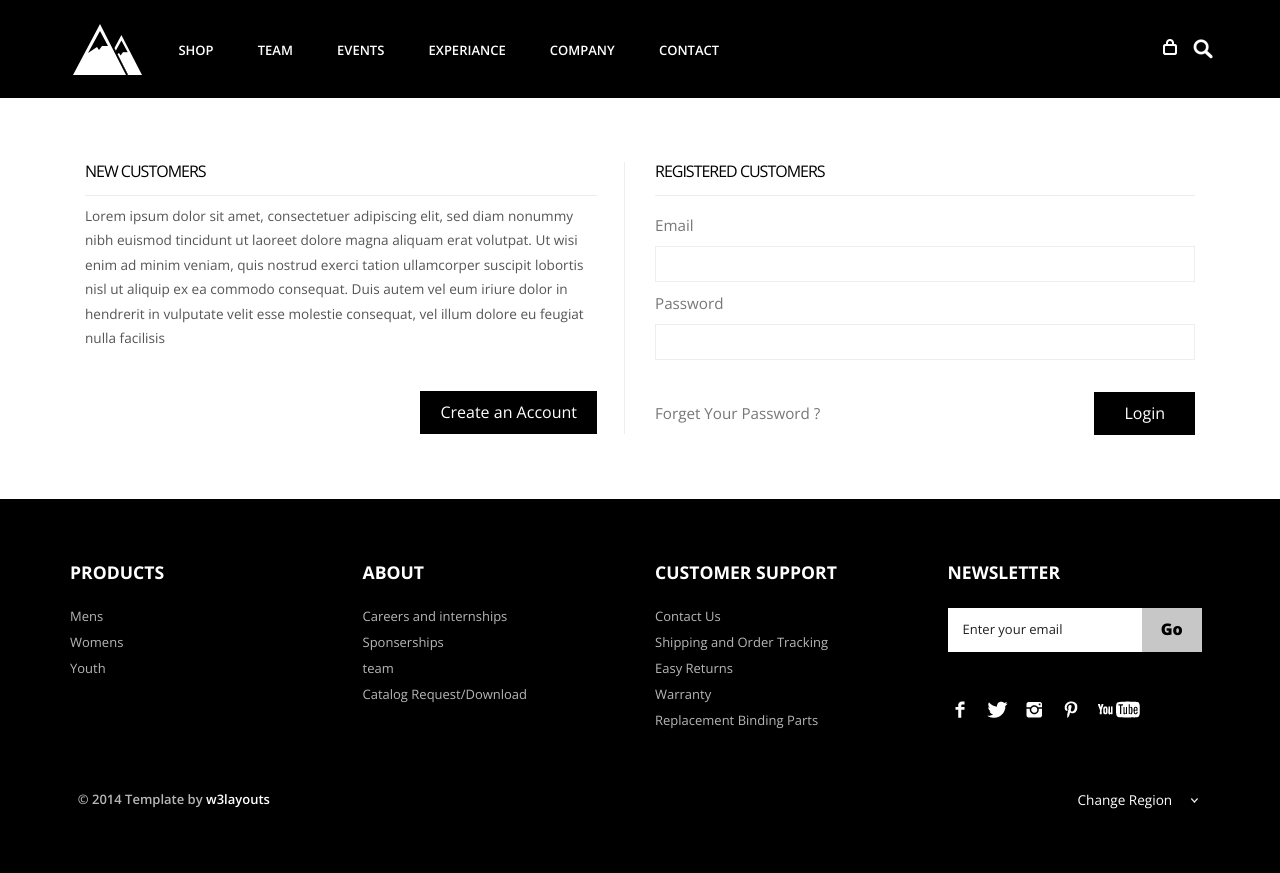
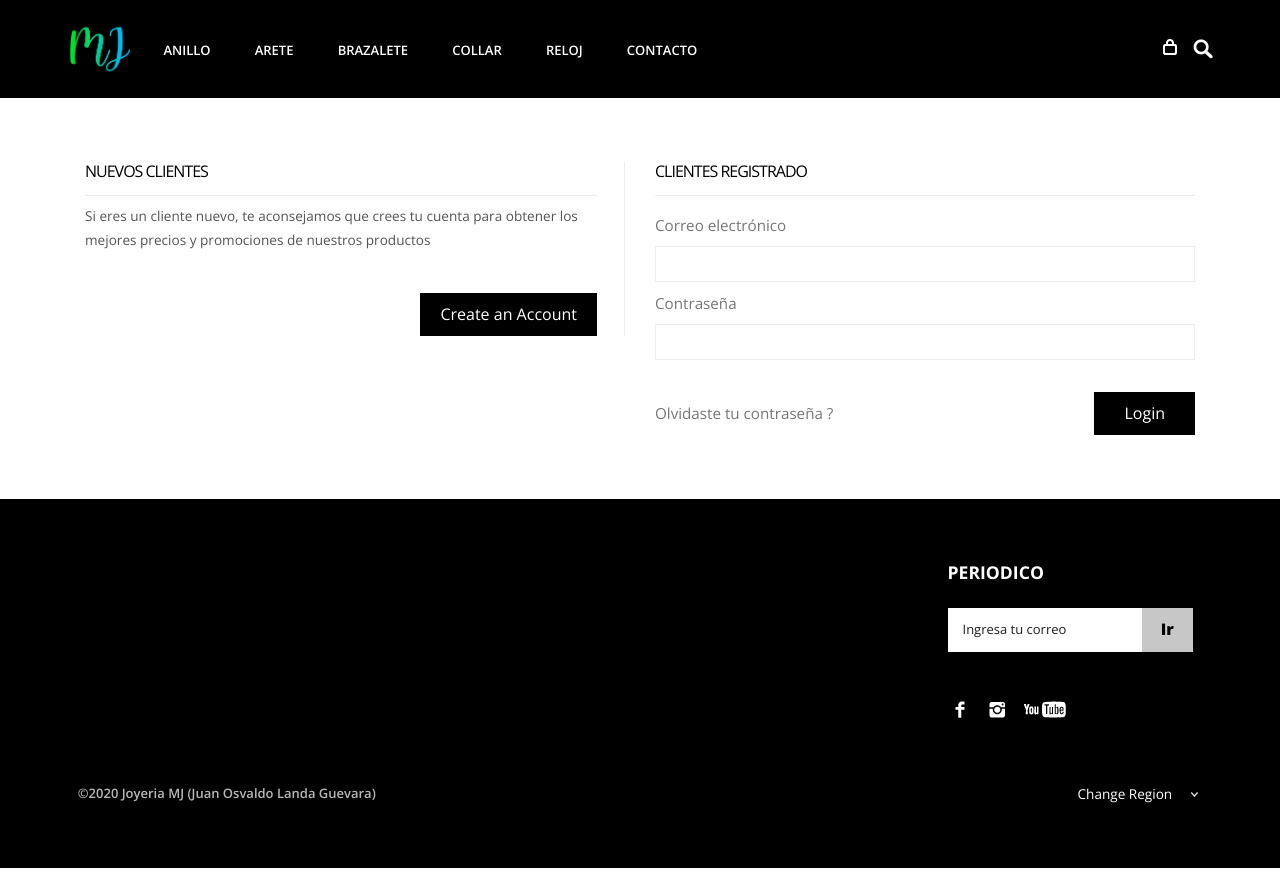
Before and after one commit to JOLG4031620/Joyeria, a plain HTML site: page login.html in a window 1280 px wide. Drawn offline with nearby package versions, Linux system fonts and the light colour scheme.

Commit message:
Update login.html

```diff
--- a/login.html
+++ b/login.html
@@ -7,7 +7,8 @@ License URL: http://creativecommons.org/licenses/by/3.0/
 <!DOCTYPE HTML>
 <html>
 <head>
-<title>Free Snow Bootstrap Website Template | Checkout :: w3layouts</title>
+<title>Joyeria MJ</title>
+<link rel="icon" href="images/icono mini.png" type="image/png" />
 <link href="css/bootstrap.css" rel='stylesheet' type='text/css' />
 <link href="css/style.css" rel='stylesheet' type='text/css' />
 <meta name="viewport" content="width=device-width, initial-scale=1, maximum-scale=1">
@@ -54,17 +55,17 @@ License URL: http://creativecommons.org/licenses/by/3.0/
 			  <div class="col-md-12">
 				 <div class="header-left">
 					 <div class="logo">
-						<a href="index.html"><img src="images/logo.png" alt=""/></a>
+						<a href="index.html"><img src="images/icono mini.png" alt="" height="60px"/></a>
 					 </div>
 					 <div class="menu">
 						  <a class="toggleMenu" href="#"><img src="images/nav.png" alt="" /></a>
 						    <ul class="nav" id="nav">
-						    	<li><a href="shop.html">Shop</a></li>
-						    	<li><a href="team.html">Team</a></li>
-						    	<li><a href="shop.html">Events</a></li>
-						    	<li><a href="experiance.html">Experiance</a></li>
-						    	<li><a href="shop.html">Company</a></li>
-								<li><a href="contact.html">Contact</a></li>
+						    	<li><a href="shop.html">Anillo</a></li>
+						    	<li><a href="arete.html">Arete</a></li>
+						    	<li><a href="brazalete.html">Brazalete</a></li>
+								<li><a href="collar.html">Collar</a></li>
+								<li><a href="reloj.html">Reloj</a></li>
+								<li><a href="contact.html">Contacto</a></li>
 								<div class="clear"></div>
 							</ul>
 							<script type="text/javascript" src="js/responsive-nav.js"></script>
@@ -96,12 +97,12 @@ License URL: http://creativecommons.org/licenses/by/3.0/
 						  		<a href="#"><img src="images/close_edit.png" alt=""/></a>
 						  </div>
 						   <div class="clear"></div>
-						  <li class="list_img"><img src="images/1.jpg" alt=""/></li>
-						  <li class="list_desc"><h4><a href="#">velit esse molestie</a></h4><span class="actual">1 x
-                          $12.00</span></li>
+						  <li class="list_img"><img src="images/R02O.png" alt="" width="50px"/></li>
+						  <li class="list_desc"><h4><a href="#">Reloj Elegante</a></h4><span class="actual">1 x
+                          $600.00</span></li>
 						  <div class="login_buttons">
-							 <div class="check_button"><a href="checkout.html">Check out</a></div>
-							 <div class="login_button"><a href="login.html">Login</a></div>
+							 <div class="check_button"><a href="checkout.html">Comprar</a></div>
+							 <div class="login_button"><a href="login.html">Ingresar</a></div>
 							 <div class="clear"></div>
 						  </div>
 						  <div class="clear"></div>
@@ -119,8 +120,8 @@ License URL: http://creativecommons.org/licenses/by/3.0/
 		<div class="container">
 			<div class="col-md-6">
 				 <div class="login-page">
-					<h4 class="title">New Customers</h4>
-					<p>Lorem ipsum dolor sit amet, consectetuer adipiscing elit, sed diam nonummy nibh euismod tincidunt ut laoreet dolore magna aliquam erat volutpat. Ut wisi enim ad minim veniam, quis nostrud exerci tation ullamcorper suscipit lobortis nisl ut aliquip ex ea commodo consequat. Duis autem vel eum iriure dolor in hendrerit in vulputate velit esse molestie consequat, vel illum dolore eu feugiat nulla facilisis</p>
+					<h4 class="title">Nuevos Clientes</h4>
+					<p>Si eres un cliente nuevo, te aconsejamos que crees tu cuenta para obtener los mejores precios y promociones de nuestros productos</p>
 					<div class="button1">
 					   <a href="register.html"><input type="submit" name="Submit" value="Create an Account"></a>
 					 </div>
@@ -129,21 +130,21 @@ License URL: http://creativecommons.org/licenses/by/3.0/
 				</div>
 				<div class="col-md-6">
 				 <div class="login-title">
-	           		<h4 class="title">Registered Customers</h4>
+	           		<h4 class="title">Clientes Registrado</h4>
 					<div id="loginbox" class="loginbox">
 						<form action="" method="post" name="login" id="login-form">
 						  <fieldset class="input">
 						    <p id="login-form-username">
-						      <label for="modlgn_username">Email</label>
+						      <label for="modlgn_username">Correo electrónico</label>
 						      <input id="modlgn_username" type="text" name="email" class="inputbox" size="18" autocomplete="off">
 						    </p>
 						    <p id="login-form-password">
-						      <label for="modlgn_passwd">Password</label>
+						      <label for="modlgn_passwd">Contraseña</label>
 						      <input id="modlgn_passwd" type="password" name="password" class="inputbox" size="18" autocomplete="off">
 						    </p>
 						    <div class="remember">
 							    <p id="login-form-remember">
-							      <label for="modlgn_remember"><a href="#">Forget Your Password ? </a></label>
+							      <label for="modlgn_remember"><a href="#">Olvidaste tu contraseña ? </a></label>
 							   </p>
 							    <input type="submit" name="Submit" class="button" value="Login"><div class="clear"></div>
 							 </div>
@@ -161,53 +162,39 @@ License URL: http://creativecommons.org/licenses/by/3.0/
 			<div class="row">
 				<div class="col-md-3">
 					<ul class="footer_box">
-							<h4>Products</h4>
-							<li><a href="#">Mens</a></li>
-							<li><a href="#">Womens</a></li>
-							<li><a href="#">Youth</a></li>
+
 					</ul>
 				</div>
 				<div class="col-md-3">
 					<ul class="footer_box">
-							<h4>About</h4>
-							<li><a href="#">Careers and internships</a></li>
-							<li><a href="#">Sponserships</a></li>
-							<li><a href="#">team</a></li>
-							<li><a href="#">Catalog Request/Download</a></li>
+
 					</ul>
 				</div>
 				<div class="col-md-3">
 					<ul class="footer_box">
-							<h4>Customer Support</h4>
-							<li><a href="#">Contact Us</a></li>
-							<li><a href="#">Shipping and Order Tracking</a></li>
-							<li><a href="#">Easy Returns</a></li>
-							<li><a href="#">Warranty</a></li>
-							<li><a href="#">Replacement Binding Parts</a></li>
+
 					</ul>
 				</div>
 				<div class="col-md-3">
 					<ul class="footer_box">
-							<h4>Newsletter</h4>
+						<h4>Periodico</h4>
 						<div class="footer_search">
 						   <form>
-				    			<input type="text" value="Enter your email" onfocus="this.value = '';" onblur="if (this.value == '') {this.value = 'Enter your email';}">
-				    			<input type="submit" value="Go">
+							<input type="text" value="Ingresa tu correo" onfocus="this.value = '';" onblur="if (this.value == '') {this.value = 'Enter your email';}">
+							<input type="submit" value="Ir">
 						   </form>
 						</div>
 						<ul class="social">
-							  <li class="facebook"><a href="#"><span> </span></a></li>
-							  <li class="twitter"><a href="#"><span> </span></a></li>
-							  <li class="instagram"><a href="#"><span> </span></a></li>
-							  <li class="pinterest"><a href="#"><span> </span></a></li>
-							  <li class="youtube"><a href="#"><span> </span></a></li>
+						  <li class="facebook"><a href="https://www.facebook.com/profile.php?id=100004484145439"><span> </span></a></li>
+						  <li class="instagram"><a href="https://www.instagram.com/juoslagu/?hl=es-la"><span> </span></a></li>
+						  <li class="youtube"><a href="https://www.youtube.com/channel/UCZtiMir5pORkJxQMkHxeNXg?view_as=subscriber"><span> </span></a></li>
 						</ul>
 					   </ul>
 				</div>
 			</div>
 			<div class="row footer_bottom">
 				<div class="copy">
-			           <p>© 2014 Template by <a href="http://w3layouts.com" target="_blank">w3layouts</a></p>
+				   <p>©2020 Joyeria MJ (Juan Osvaldo Landa Guevara)</p>
 				</div>
 				  <dl id="sample" class="dropdown">
 					<dt><a href="#"><span>Change Region</span></a></dt>
@@ -216,9 +203,10 @@ License URL: http://creativecommons.org/licenses/by/3.0/
 							<li><a href="#">Australia<img class="flag" src="images/as.png" alt="" /><span class="value">AS</span></a></li>
 							<li><a href="#">Sri Lanka<img class="flag" src="images/srl.png" alt="" /><span class="value">SL</span></a></li>
 							<li><a href="#">Newziland<img class="flag" src="images/nz.png" alt="" /><span class="value">NZ</span></a></li>
-				                <li><a href="#">Pakistan<img class="flag" src="images/pk.png" alt="" /><span class="value">Pk</span></a></li>
+							<li><a href="#">Pakistan<img class="flag" src="images/pk.png" alt="" /><span class="value">PK</span></a></li>
 							<li><a href="#">United Kingdom<img class="flag" src="images/uk.png" alt="" /><span class="value">UK</span></a></li>
 							<li><a href="#">United States<img class="flag" src="images/us.png" alt="" /><span class="value">US</span></a></li>
+							<li><a href="#">México<img class="flag" src="images/mx.png" alt="" /><span class="value">MX</span></a></li>
 						</ul>
 					 </dd>
 					 </dl>
```
Lines whose indentation alone changed are shown as unchanged.
